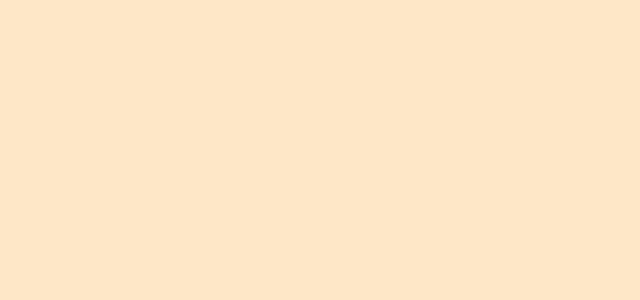
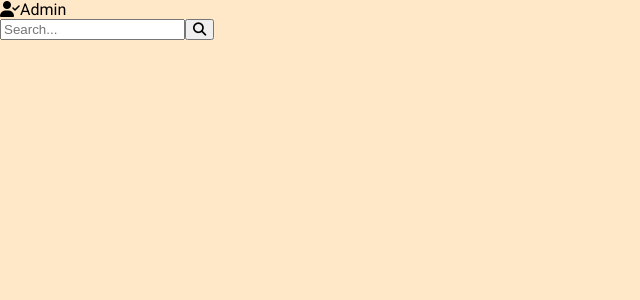
Before and after one commit to errami01/e-shop, a React (Create React App) app: page /admin in a window 1280 px wide. Shown: the top 300 px of the page, without its empty margins (0-640 px from the left). Built offline with nearby package versions, Linux system fonts and the light colour scheme.

Commit message:
Add AdminHeader component in AdminLayout

```diff
--- a/src/layout/AdminLayout.js
+++ b/src/layout/AdminLayout.js
@@ -1,8 +1,10 @@
+import AdminHeader from '../components/AdminHeader'
 import './AdminLayout.css'
+
 export default function AdminLayout(){
     return(
         <div className="container--adminLayout">
-
+            <AdminHeader />
         </div>
     )
 }
```
